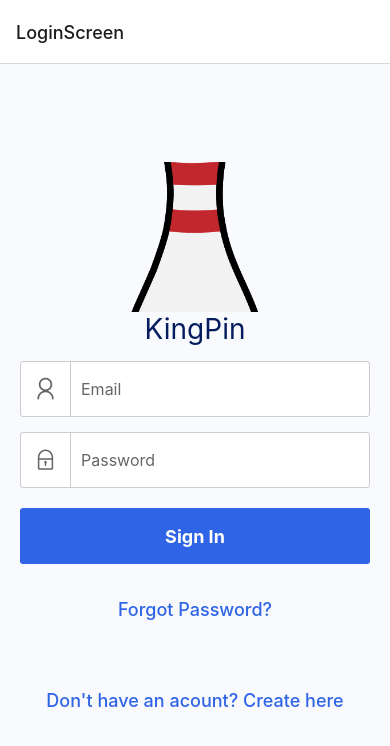
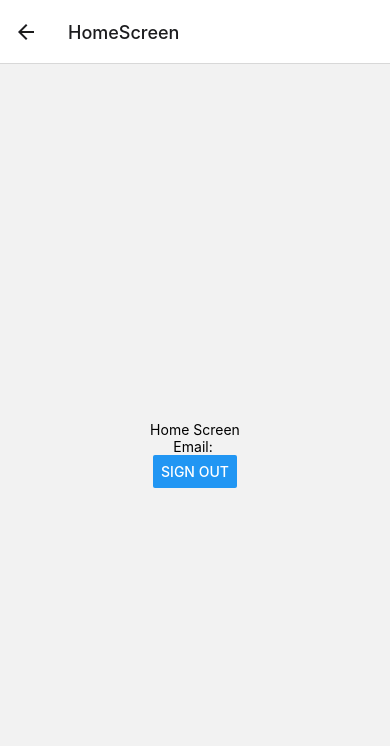
Before and after one commit to ziiqii/KingPin, a React Native app: screen /HomeScreen in a window 390 px wide. Shown: the top 746 px of the page. Built offline with nearby package versions, Linux system fonts and the light colour scheme; no server answers.

Commit message:
Sign up, Log in, Sign out

```diff
--- a/App.js
+++ b/App.js
@@ -6,6 +6,7 @@ import "react-native-gesture-handler";
 import { createNativeStackNavigator } from "@react-navigation/native-stack";
 import { NavigationContainer } from "@react-navigation/native";
 import SignupScreen from "./Screens/Authentication/SignupScreen";
+import HomeScreen from "./Screens/Home/HomeScreen";
 
 const Stack = createNativeStackNavigator();
 
@@ -15,6 +16,7 @@ const App = () => {
       <Stack.Navigator>
         <Stack.Screen name="LoginScreen" component={LoginScreen} />
         <Stack.Screen name="SignupScreen" component={SignupScreen} />
+        <Stack.Screen name="HomeScreen" component={HomeScreen} />
       </Stack.Navigator>
     </NavigationContainer>
   );
--- a/Screens/Authentication/LoginScreen.js
+++ b/Screens/Authentication/LoginScreen.js
@@ -38,15 +38,37 @@
 
 // export default LoginScreen;
 
-import React, { useContext, useState } from "react";
+import React, { useContext, useState, useEffect } from "react";
 import { View, Text, TouchableOpacity, Image, StyleSheet } from "react-native";
 import FormInput from "../../Components/Inputs/FormInput";
 import FormButton from "../../Components/Buttons/FormButton";
 import styles from "./LoginScreen.style";
 
+import { auth } from "../../firebase";
+
 const LoginScreen = ({ navigation }) => {
   const [email, setEmail] = useState();
   const [password, setPassword] = useState();
+
+  useEffect(() => {
+    const unsubscribe = auth.onAuthStateChanged((user) => {
+      if (user) {
+        navigation.replace("HomeScreen");
+      }
+    });
+
+    return unsubscribe;
+  }, []);
+
+  const handleLogin = () => {
+    auth
+      .signInWithEmailAndPassword(email, password)
+      .then((userCredentials) => {
+        const user = userCredentials.user;
+        console.log("Logged in with: ", user.email);
+      })
+      .catch((error) => alert(error.message));
+  };
 
   return (
     <View style={styles.container}>
@@ -71,7 +93,7 @@ const LoginScreen = ({ navigation }) => {
         secureTextEntry={true}
       />
 
-      <FormButton buttonTitle="Sign In" onPress={() => {}} />
+      <FormButton buttonTitle="Log In" onPress={handleLogin} />
 
       <TouchableOpacity style={styles.forgotButton} onPress={() => {}}>
         <Text style={styles.navButtonText}>Forgot Password?</Text>
--- a/Screens/Authentication/SignupScreen.js
+++ b/Screens/Authentication/SignupScreen.js
@@ -3,14 +3,25 @@ import { Text, View, Image, TextInput, TouchableOpacity } from "react-native";
 import { useState } from "react";
 import styles from "./SignupScreen.style";
 import FormInput from "../../Components/Inputs/FormInput";
+import { auth } from "../../firebase";
 
 const SignupScreen = ({ navigation }) => {
   const [email, setEmail] = useState();
   const [password, setPassword] = useState();
   const [confirmPassword, setConfirmPassword] = useState();
 
+  const handleSignUp = () => {
+    auth
+      .createUserWithEmailAndPassword(email, password)
+      .then((userCredentials) => {
+        const user = userCredentials.user;
+        console.log("Signed up with: ", user.email);
+      })
+      .catch((error) => alert(error.message));
+  };
+
   return (
-    <View>
+    <View style={styles.container}>
       <View style={styles.container}>
         <Text>Create an account</Text>
         <FormInput
@@ -37,7 +48,7 @@ const SignupScreen = ({ navigation }) => {
           secureTextEntry={true}
         />
       </View>
-      <TouchableOpacity>
+      <TouchableOpacity onPress={handleSignUp}>
         <Text>Sign Up</Text>
       </TouchableOpacity>
       <TouchableOpacity
--- a/Screens/Home/HomeScreen.js
+++ b/Screens/Home/HomeScreen.js
@@ -0,0 +1,24 @@
+import { View, Text, Button } from "react-native";
+import { TouchableOpacity } from "react-native-gesture-handler";
+import { auth } from "../../firebase";
+
+const HomeScreen = ({ navigation }) => {
+  const handleSignOut = () => {
+    auth
+      .signOut()
+      .then(() => {
+        navigation.replace("LoginScreen");
+      })
+      .catch((error) => alert(error.message));
+  };
+
+  return (
+    <View style={{ flex: 1, alignItems: "center", justifyContent: "center" }}>
+      <Text>Home Screen</Text>
+      <Text>Email: {auth.currentUser?.email}</Text>
+      <Button title="sign out" onPress={handleSignOut}></Button>
+    </View>
+  );
+};
+
+export default HomeScreen;
--- a/app.json
+++ b/app.json
@@ -21,7 +21,8 @@
       "adaptiveIcon": {
         "foregroundImage": "./assets/adaptive-icon.png",
         "backgroundColor": "#ffffff"
-      }
+      },
+      "package": "com.wackyzacky.KingPin"
     },
     "web": {
       "favicon": "./assets/favicon.png"
--- /dev/null
+++ b/firebase.js
@@ -0,0 +1,29 @@
+// Import the functions you need from the SDKs you need
+import firebase from "firebase/compat/app";
+import "firebase/compat/auth";
+import "firebase/compat/firestore";
+// TODO: Add SDKs for Firebase products that you want to use
+// https://firebase.google.com/docs/web/setup#available-libraries
+
+// Your web app's Firebase configuration
+// For Firebase JS SDK v7.20.0 and later, measurementId is optional
+const firebaseConfig = {
+  apiKey: "AIzaSyDgxcV3PKT_agkWf0uJWTY4P5KAIArWU14",
+  authDomain: "kingpin-e51a4.firebaseapp.com",
+  projectId: "kingpin-e51a4",
+  storageBucket: "kingpin-e51a4.appspot.com",
+  messagingSenderId: "180440714870",
+  appId: "1:180440714870:web:cb7327224c7919c68e1957",
+  measurementId: "G-J6CEF38E6S",
+};
+
+// Initialize Firebase
+let app;
+if (firebase.apps.length === 0) {
+  app = firebase.initializeApp(firebaseConfig);
+} else {
+  app = firebase.app();
+}
+
+const auth = firebase.auth();
+export { auth };
--- /dev/null
+++ b/metro.config.js
@@ -0,0 +1,4 @@
+// Learn more https://docs.expo.io/guides/customizing-metro
+const { getDefaultConfig } = require('expo/metro-config');
+
+module.exports = getDefaultConfig(__dirname);
```
Also changed, not shown: index.js (added, +8 -0 lines), package.json (+7 -5 lines), 48 other files (tests, documents, lock files or other folders).
